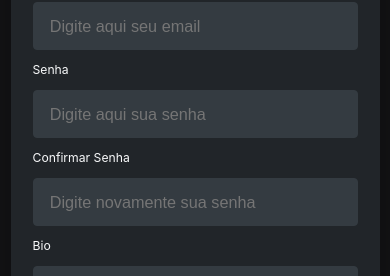
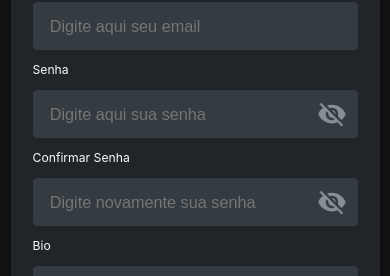
Before and after one commit to Kenzie-Academy-Brasil-Developers/react-entrega-kenzie-hub-JardelMD, a React (Vite) app: page /register in a window 390 px wide. Shown: the part 324-600 px from the top of the page. Built offline with nearby package versions, Linux system fonts and the light colour scheme.

Commit message:
feat: Adicionando botão para ver senha

```diff
--- a/package.json
+++ b/package.json
@@ -15,6 +15,7 @@
     "react": "^18.2.0",
     "react-dom": "^18.2.0",
     "react-hook-form": "^7.47.0",
+    "react-icons": "^4.11.0",
     "react-router-dom": "^6.16.0",
     "react-toastify": "^9.1.3",
     "sass": "^1.69.0",
--- a/src/components/FormLogin/index.jsx
+++ b/src/components/FormLogin/index.jsx
@@ -4,10 +4,13 @@ import { Input } from "../Input"
 import styles from "./style.module.scss"
 import { Link } from "react-router-dom"
 import { formLoginSchema } from "../formLoginSchema"
-import { useContext } from "react"
+import { useContext, useState } from "react"
 import { UserContext } from "../../providers/UserContext"
+import { MdVisibility, MdVisibilityOff } from "react-icons/md";
 
 export const FormLogin = () => {
+  const [isHidden, setIsHidden] = useState(true);
+
   const { register, handleSubmit, formState: { errors } } = useForm({
     resolver: zodResolver(formLoginSchema),
   })
@@ -29,14 +32,17 @@ export const FormLogin = () => {
           {...register("email")}
           error={errors.email}
         />
-        <Input
-          type="password"
+        <Input type={isHidden ? "password" : "text"}
           id="password"
           placeholder="Digite aqui sua senha"
           label="Senha"
           {...register("password")}
-          error={errors.password}
-        />
+          error={errors.password}>
+          <button className={styles.buttonPassword} onClick={() => setIsHidden(!isHidden)}>
+            {isHidden ? <MdVisibilityOff size={30} /> : <MdVisibility size={30} />}
+          </button>
+        </Input>
+
         <button className="btnDefault" type="submit">Entrar</button>
         <p className="headlineBold">Ainda não possui uma conta?</p>
         <Link className={styles.btn} to={"/register"}><button className={styles.word}>Cadastre-se</button></Link >
--- a/src/components/FormLogin/style.module.scss
+++ b/src/components/FormLogin/style.module.scss
@@ -3,7 +3,6 @@
     flex-direction: column;
     gap: 20px;
     width: 100%;
-    // border: 1px solid red;
 }
 
 .form {
@@ -11,7 +10,8 @@
     flex-direction: column;
     gap: 20px;
 }
-.button{
+
+.button {
     display: flex;
     height: 40px;
     padding: 0px 22.334px;
@@ -27,6 +27,7 @@
     font-weight: 500;
     line-height: 26.394px;
     text-decoration: none;
+
     &:hover {
         border: 1.218px solid var(--color-primary-focus);
         background: var(--color-primary-focus);
@@ -37,16 +38,15 @@
         background: var(--color-primary-focus);
     }
 }
+
 .btn {
     display: flex;
     height: 40px;
-    // padding: 0px 22.334px;
     justify-content: center;
     align-items: center;
     gap: 10.152px;
     flex-shrink: 0;
     border-radius: 4px;
-    // border: 1.218px solid var(--color-grey-1);
     background: var(--color-grey-1);
     font-size: 16px;
     font-style: normal;
@@ -55,7 +55,7 @@
     text-decoration: none;
 }
 
-.word{
+.word {
     width: 100%;
     height: 100%;
     color: var(--color-grey-0);
@@ -64,6 +64,7 @@
     font-style: normal;
     font-weight: 500;
     line-height: 26.394px;
+
     &:disabled {
         border: 1.218px solid var(--color-grey-1);
         background: var(--color-grey-1);
@@ -74,3 +75,21 @@
         background: var(--color-grey-2);
     }
 }
+
+.buttonPassword {
+    position: absolute;
+    top: 25px;
+    left: 280px;
+    color: var(--color-grey-1);
+    padding: 4px;
+}
+
+@media (max-width: 700px) {
+    .button {
+        position: absolute;
+        top: 25px;
+        right: auto;
+        color: var(--color-grey-1);
+        padding: 4px;
+    }
+}
--- a/src/components/FormRegister/index.jsx
+++ b/src/components/FormRegister/index.jsx
@@ -4,10 +4,14 @@ import { Input } from "../Input"
 import { Select } from "../Select"
 import styles from "./style.module.scss"
 import { formRegisterSchema } from "../formRegisterSchema"
-import { useContext } from "react"
+import { useContext, useState } from "react"
 import { UserContext } from "../../providers/UserContext"
+import { MdVisibility, MdVisibilityOff } from "react-icons/md";
 
 export const FormRegister = () => {
+    const [isHidden, setIsHidden] = useState(true);
+    const [passwordIsHidden, setPasswordIsHidden] = useState(true);
+
     const { register, handleSubmit, formState: { errors } } = useForm({
         resolver: zodResolver(formRegisterSchema),
     })
@@ -39,22 +43,27 @@ export const FormRegister = () => {
                     {...register("email")}
                     error={errors.email}
                 />
-                <Input
-                    type="password"
+                <Input type={isHidden ? "password" : "text"}
                     id="password"
                     placeholder="Digite aqui sua senha"
                     label="Senha"
                     {...register("password")}
-                    error={errors.password}
-                />
+                    error={errors.password}>
+                    <button className={styles.button} onClick={() => setIsHidden(!isHidden)}>
+                        {isHidden ? <MdVisibilityOff size={30} /> : <MdVisibility size={30} />}
+                    </button>
+                </Input>
                 <Input
-                    type="password"
+                    type={passwordIsHidden ? "password" : "text"}
                     id="confirmPassword"
                     placeholder="Digite novamente sua senha"
                     label="Confirmar Senha"
                     {...register("confirmPassword")}
-                    error={errors.confirmPassword}
-                />
+                    error={errors.confirmPassword}>
+                    <button className={styles.button} onClick={() => setPasswordIsHidden(!passwordIsHidden)}>
+                        {passwordIsHidden ? <MdVisibilityOff size={30} /> : <MdVisibility size={30} />}
+                    </button>
+                </Input>
                 <Input
                     type="text"
                     id="bio"
--- a/src/components/FormRegister/style.module.scss
+++ b/src/components/FormRegister/style.module.scss
@@ -14,3 +14,21 @@
 .word {
     color: var(--color-white);
 }
+
+.button {
+    position: absolute;
+    top: 25px;
+    left: 280px;
+    color: var(--color-grey-1);
+    padding: 4px;
+}
+
+@media (max-width: 700px) {
+    .button {
+        position: absolute;
+        top: 25px;
+        right: auto;
+        color: var(--color-grey-1);
+        padding: 4px;
+    }
+}
--- a/src/components/Input/index.jsx
+++ b/src/components/Input/index.jsx
@@ -1,11 +1,12 @@
 import { forwardRef } from "react"
 import styles from "./style.module.scss"
 
-export const Input = forwardRef(({ label, error, ...rest }, ref) => {
+export const Input = forwardRef(({ children, label, error, ...rest }, ref) => {
     return (
         <div className={styles.input}>
             <label className="label">{label} </label>
             <input className="input" ref={ref} {...rest} />
+            {children}
             {error ? <p className="error">{error.message}</p> : null}
         </div>
     )
--- a/src/components/Input/style.module.scss
+++ b/src/components/Input/style.module.scss
@@ -2,4 +2,5 @@
     display: flex;
     flex-direction: column;
     gap: 20px;
+    position: relative;
 }
```
Also changed, not shown: 1 other file (tests, documents, lock files or other folders).
